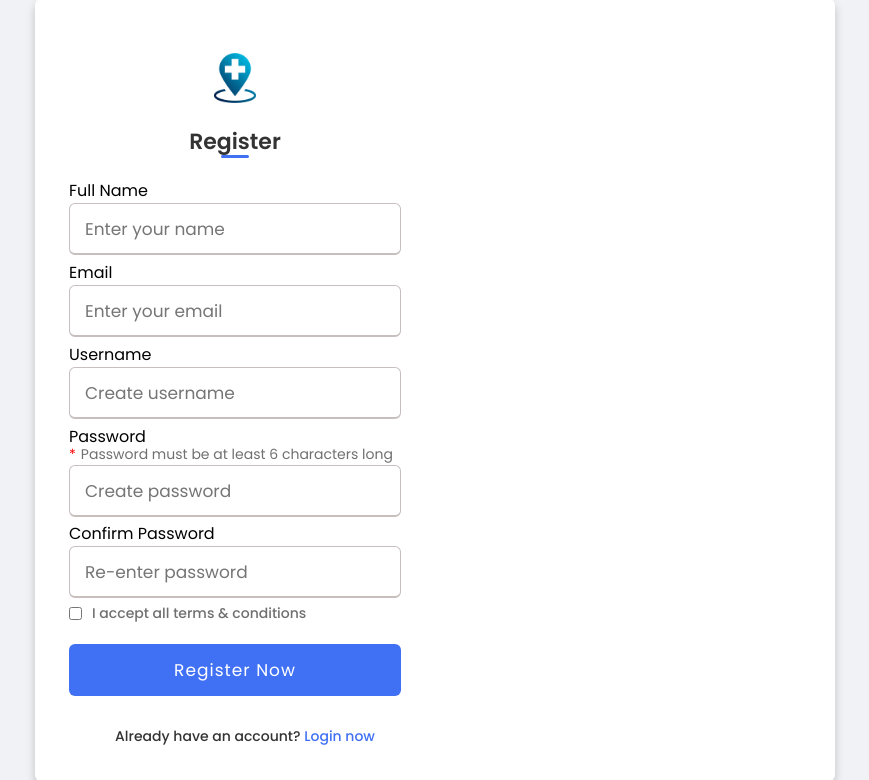
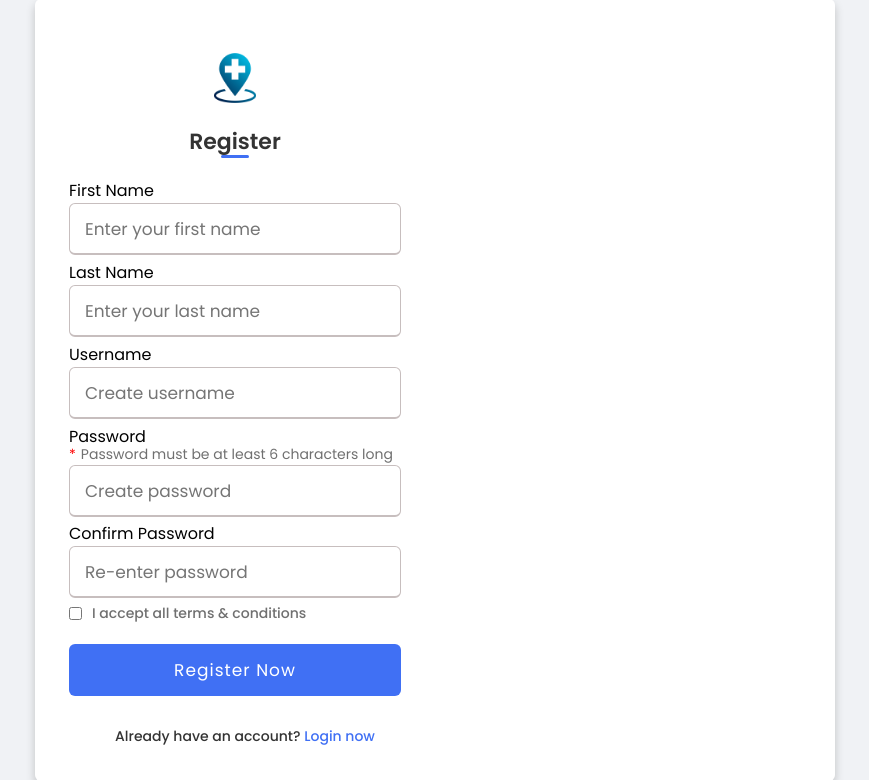
Before and after one commit to SriAbey/ENGO_651_Project-2, a Flask app: page /register in a window 1280 px wide. Shown: the part 121-901 px from the top of the page, without its empty margins (205-1074 px from the left). Run offline with Flask 3, Linux system fonts and the light colour scheme; grey boxes are pictures that could not be loaded.

Commit message:
here are the changes i have made

```diff
--- a/application.py
+++ b/application.py
@@ -1,5 +1,5 @@
 import os
-from sqlalchemy import create_engine
+from sqlalchemy import create_engine, text
 from sqlalchemy.orm import scoped_session, sessionmaker
 from flask import Flask, render_template, request, jsonify, session, redirect, url_for
 from flask_session import Session
@@ -119,7 +119,7 @@ def register():
                                 message="All fields are required",
                                 type_error="registration")
 
-        if db.execute("SELECT 1 FROM users_geo WHERE username = :username",
+        if db.execute(text("SELECT 1 FROM users_geo WHERE username = :username"),
                      {"username": username}).rowcount > 0:
             return render_template("error.html",
                                 message="Username already exists",
@@ -127,8 +127,8 @@ def register():
 
         hashed_pw = generate_password_hash(password)
         db.execute(
-            """INSERT INTO users_geo (username, password, first_name, last_name)
-            VALUES (:username, :password, :first_name, :last_name)""",
+            text("""INSERT INTO users_geo (username, password, first_name, last_name)
+            VALUES (:username, :password, :first_name, :last_name)"""),
             {
                 "username": username,
                 "password": hashed_pw,
--- a/templates/layout.html
+++ b/templates/layout.html
@@ -14,10 +14,10 @@
     <nav>
         <div class="nav-content">
             <div class="logo">
-                <a href="{{ url_for('home') }}">OptiRoute</a>
+                <a href="{{ url_for('index') }}">OptiRoute</a>
             </div>
             <ul class="nav-links">
-                <li><a href="{{ url_for('home') }}">Home</a></li>
+                <li><a href="{{ url_for('index') }}">Home</a></li>
                 {% if session.get('user_id') %}
                     <li><a href="{{ url_for('logout') }}">Logout</a></li>
                 {% else %}
--- a/templates/register.html
+++ b/templates/register.html
@@ -19,26 +19,22 @@
 
         <form action="{{ url_for('register') }}" method="POST">
           <div class="input-box">
-            <label>Full Name</label>
-            <input type="text" name="full_name" placeholder="Enter your name" required>
+            <label>First Name</label>
+            <input type="text" name="firstName" placeholder="Enter your first name" required>
         </div>
-
         <div class="input-box">
-            <label>Email</label>
-            <input type="email" name="email" placeholder="Enter your email" required>
+            <label>Last Name</label>
+            <input type="text" name="lastName" placeholder="Enter your last name" required>
         </div>
-
         <div class="input-box">
             <label>Username</label>
-            <input type="text" name="username" placeholder="Create username" required>
+            <input type="text" name="username_register" placeholder="Create username" required>
         </div>
-
         <div class="input-box password-input">
             <label>Password</label>
             <span class="password-hint">Password must be at least 6 characters long</span>
-            <input type="password" name="password" placeholder="Create password" required>
+            <input type="password" name="password_register" placeholder="Create password" required>
         </div>
-
         <div class="input-box">
             <label>Confirm Password</label>
             <input type="password" name="confirm_password" placeholder="Re-enter password" required>
```
Lines whose indentation alone changed are shown as unchanged.
